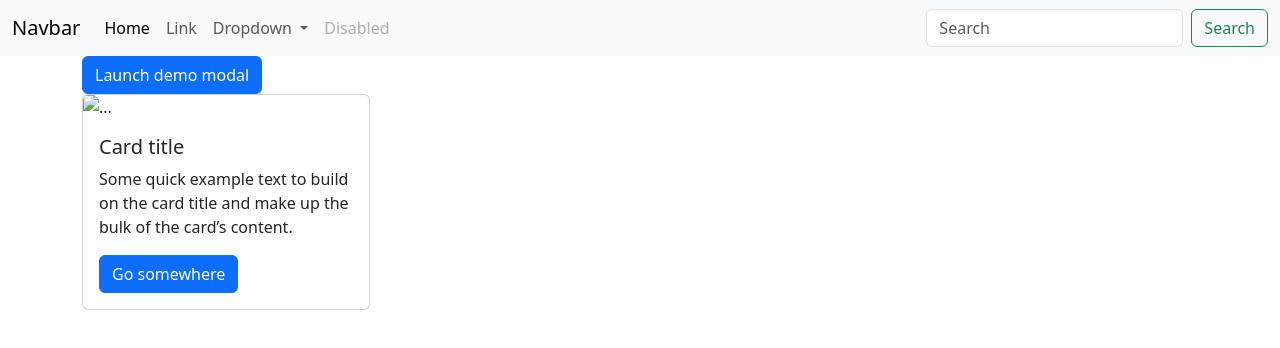
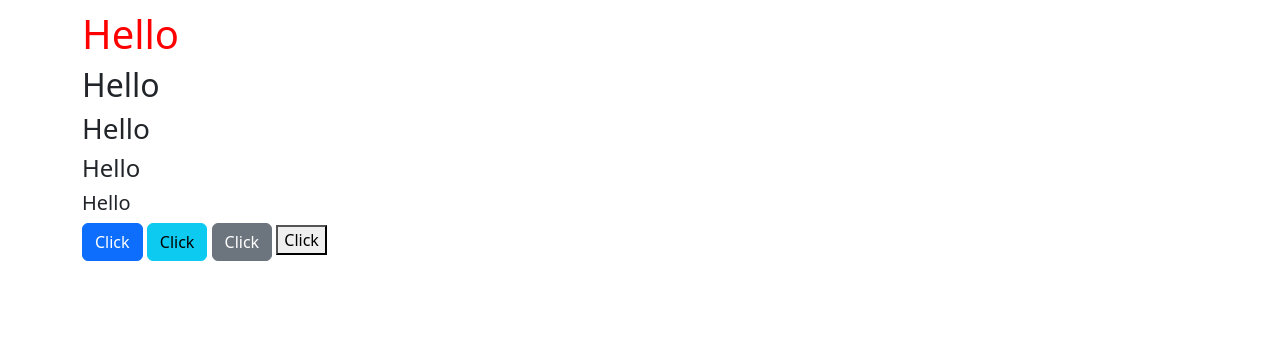
Before and after one commit to SuperBuriburizaemon/wuhanstudio, a plain HTML site: page index.html in a window 1280 px wide. Drawn offline with nearby package versions, Linux system fonts and the light colour scheme.

Commit message:
Add css js

```diff
--- a/index.html
+++ b/index.html
@@ -7,87 +7,26 @@
     <link href="https://cdn.jsdelivr.net/npm/bootstrap@5.3.8/dist/css/bootstrap.min.css" rel="stylesheet"
         integrity="sha384-sRIl4kxILFvY47J16cr9ZwB07vP4J8+LH7qKQnuqkuIAvNWLzeN8tE5YBujZqJLB" crossorigin="anonymous">
     <title>大臭屁吴晗</title>
+
+    <link rel="stylesheet" href="mystyle.css">
 </head>
 
 <body>
-    <nav class="navbar navbar-expand-lg bg-body-tertiary">
-        <div class="container-fluid">
-            <a class="navbar-brand" href="#">Navbar</a>
-            <button class="navbar-toggler" type="button" data-bs-toggle="collapse"
-                data-bs-target="#navbarSupportedContent" aria-controls="navbarSupportedContent" aria-expanded="false"
-                aria-label="Toggle navigation">
-                <span class="navbar-toggler-icon"></span>
-            </button>
-            <div class="collapse navbar-collapse" id="navbarSupportedContent">
-                <ul class="navbar-nav me-auto mb-2 mb-lg-0">
-                    <li class="nav-item">
-                        <a class="nav-link active" aria-current="page" href="#">Home</a>
-                    </li>
-                    <li class="nav-item">
-                        <a class="nav-link" href="#">Link</a>
-                    </li>
-                    <li class="nav-item dropdown">
-                        <a class="nav-link dropdown-toggle" href="#" role="button" data-bs-toggle="dropdown"
-                            aria-expanded="false">
-                            Dropdown
-                        </a>
-                        <ul class="dropdown-menu">
-                            <li><a class="dropdown-item" href="#">Action</a></li>
-                            <li><a class="dropdown-item" href="#">Another action</a></li>
-                            <li>
-                                <hr class="dropdown-divider">
-                            </li>
-                            <li><a class="dropdown-item" href="#">Something else here</a></li>
-                        </ul>
-                    </li>
-                    <li class="nav-item">
-                        <a class="nav-link disabled" aria-disabled="true">Disabled</a>
-                    </li>
-                </ul>
-                <form class="d-flex" role="search">
-                    <input class="form-control me-2" type="search" placeholder="Search" aria-label="Search" />
-                    <button class="btn btn-outline-success" type="submit">Search</button>
-                </form>
-            </div>
-        </div>
-    </nav>
+    <div class="container">
+        <h1 class="red">Hello</h1>
+        <h2>Hello</h2>
+        <h3>Hello</h3>
+        <h4>Hello</h4>
+        <h5>Hello</h5>
 
-    <div class="container">
-        <!-- Button trigger modal -->
-        <button type="button" class="btn btn-primary" data-bs-toggle="modal" data-bs-target="#exampleModal">
-            Launch demo modal
-        </button>
+        <div class="btn btn-primary">Click</div>
+        <div class="btn btn-info">Click</div>
+        <div class="btn btn-secondary">Click</div>
 
-        <div class="card" style="width: 18rem;">
-            <img src="..." class="card-img-top" alt="...">
-            <div class="card-body">
-                <h5 class="card-title">Card title</h5>
-                <p class="card-text">Some quick example text to build on the card title and make up the bulk of the
-                    card’s
-                    content.</p>
-                <a href="#" class="btn btn-primary">Go somewhere</a>
-            </div>
-        </div>
+        <button onclick="show(3)">Click</button>
+    </div>
 
-        <!-- Modal -->
-        <div class="modal fade" id="exampleModal" tabindex="-1" aria-labelledby="exampleModalLabel" aria-hidden="true">
-            <div class="modal-dialog">
-                <div class="modal-content">
-                    <div class="modal-header">
-                        <h1 class="modal-title fs-5" id="exampleModalLabel">Modal title</h1>
-                        <button type="button" class="btn-close" data-bs-dismiss="modal" aria-label="Close"></button>
-                    </div>
-                    <div class="modal-body">
-                        ...
-                    </div>
-                    <div class="modal-footer">
-                        <button type="button" class="btn btn-secondary" data-bs-dismiss="modal">Close</button>
-                        <button type="button" class="btn btn-primary">Save changes</button>
-                    </div>
-                </div>
-            </div>
-        </div>
-    </div>
+    <script src="myscript.js"></script>
 
     <script src="https://cdn.jsdelivr.net/npm/bootstrap@5.3.8/dist/js/bootstrap.bundle.min.js"
         integrity="sha384-FKyoEForCGlyvwx9Hj09JcYn3nv7wiPVlz7YYwJrWVcXK/BmnVDxM+D2scQbITxI"
--- /dev/null
+++ b/myscript.js
@@ -0,0 +1,5 @@
+function show(number) {
+    console.log(number);
+    console.log("asdasdasda'dlas");
+    alert("Ha");
+}
--- /dev/null
+++ b/mystyle.css
@@ -0,0 +1,4 @@
+.red {
+    color: red;
+    margin-top: 10px;
+}
```
